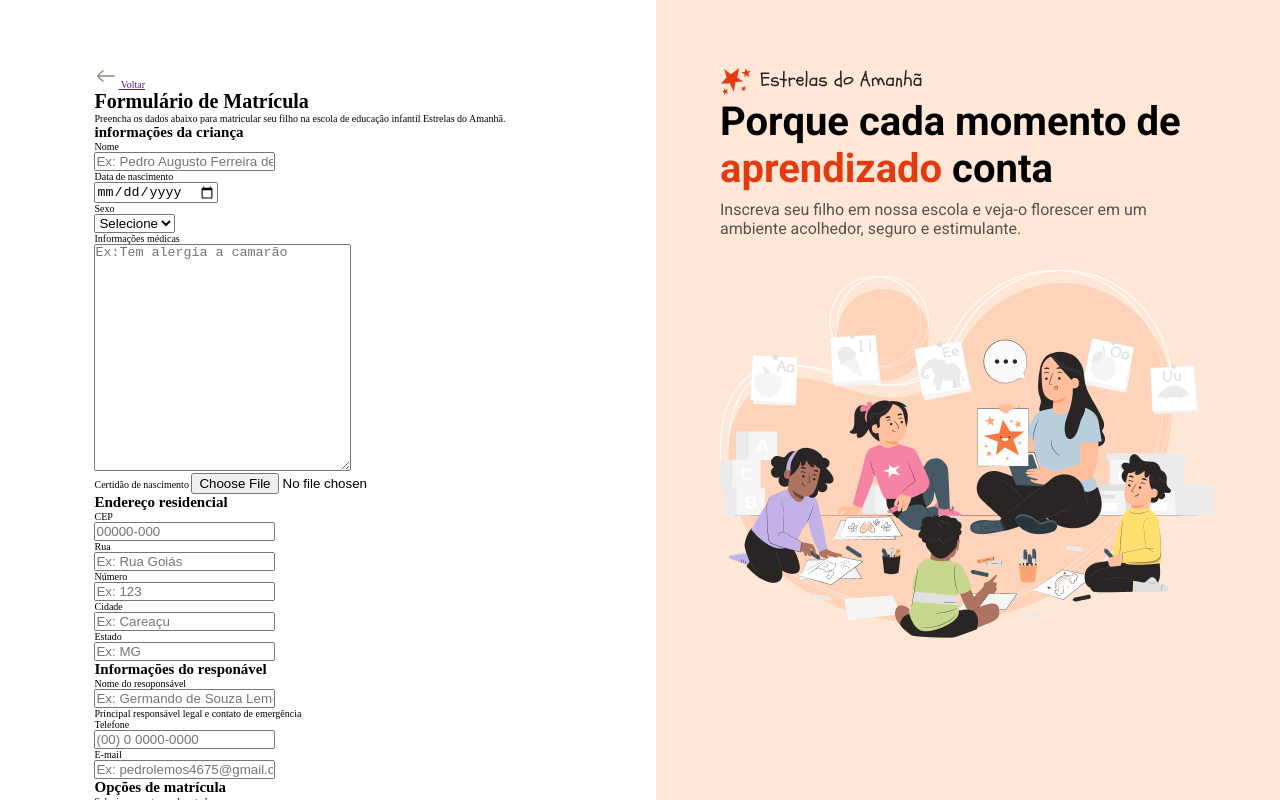
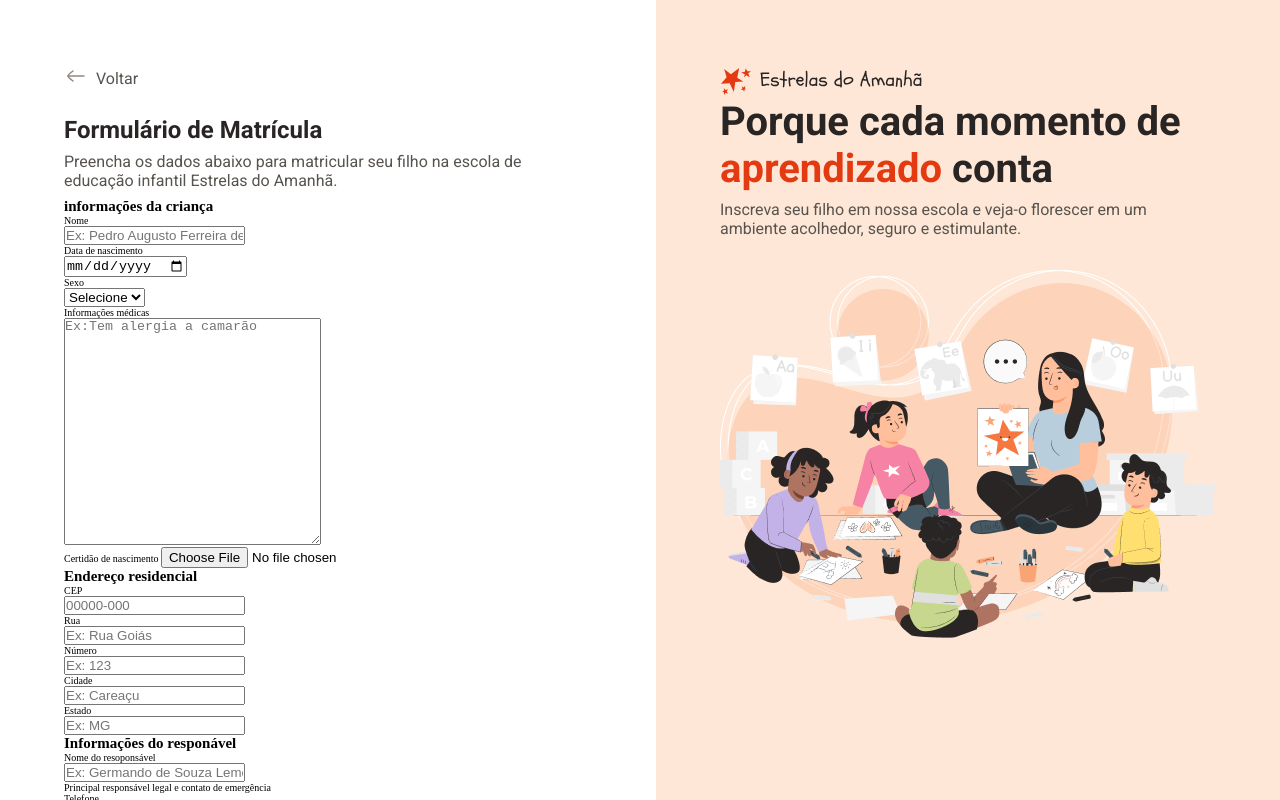
Before and after one commit to PedroLemos4675/Formulario, a plain HTML site: page assest/index.html in a window 1280 px wide. Drawn offline with Linux system fonts and the light colour scheme.

Commit message:
Dei um pequeno ajuste no aside, e configurei o header do main

```diff
--- a/assest/CSS/layout.css
+++ b/assest/CSS/layout.css
@@ -15,6 +15,7 @@ html, body {
     grid-template-columns: 51.25% 48.75%;
     overflow: hidden;
     height: 100vh;
+    width: 100%;
 }
 
 main {
@@ -23,6 +24,39 @@ main {
     display: flex;
     flex-direction: column;
     align-items: center;
+}
+
+main header {
+    width: 100%;
+    height: 13.4rem;
+}
+
+main header a {
+    width: 100%;
+    display: flex;
+    flex-direction: row;
+    align-items: center;
+    font-size: 1.6rem;
+    font-family: var(--font-family);
+    color: var(--text-secondary);
+    text-decoration: none;
+    gap: 0.8rem;
+}
+
+main header h1 {
+    width: 100%;
+    font-size: 2.4rem;
+    font-family: var(--font-family);
+    color: var(--text-primary);
+    margin-top:  2.4rem;
+}
+
+main header p {
+    font-size: 1.6rem;
+    color: var(--text-secondary);
+    font-family: var(--font-family);
+    width: 100%;
+    margin-top: 0.8rem;
 }
 
 .main-container {
@@ -47,6 +81,7 @@ aside h1 {
     width: 100%;
     font-weight: bold;
     font-family: var(--font-family);
+    color: var(--text-primary);
 }
 
 aside span:not(#estrela) {
```
